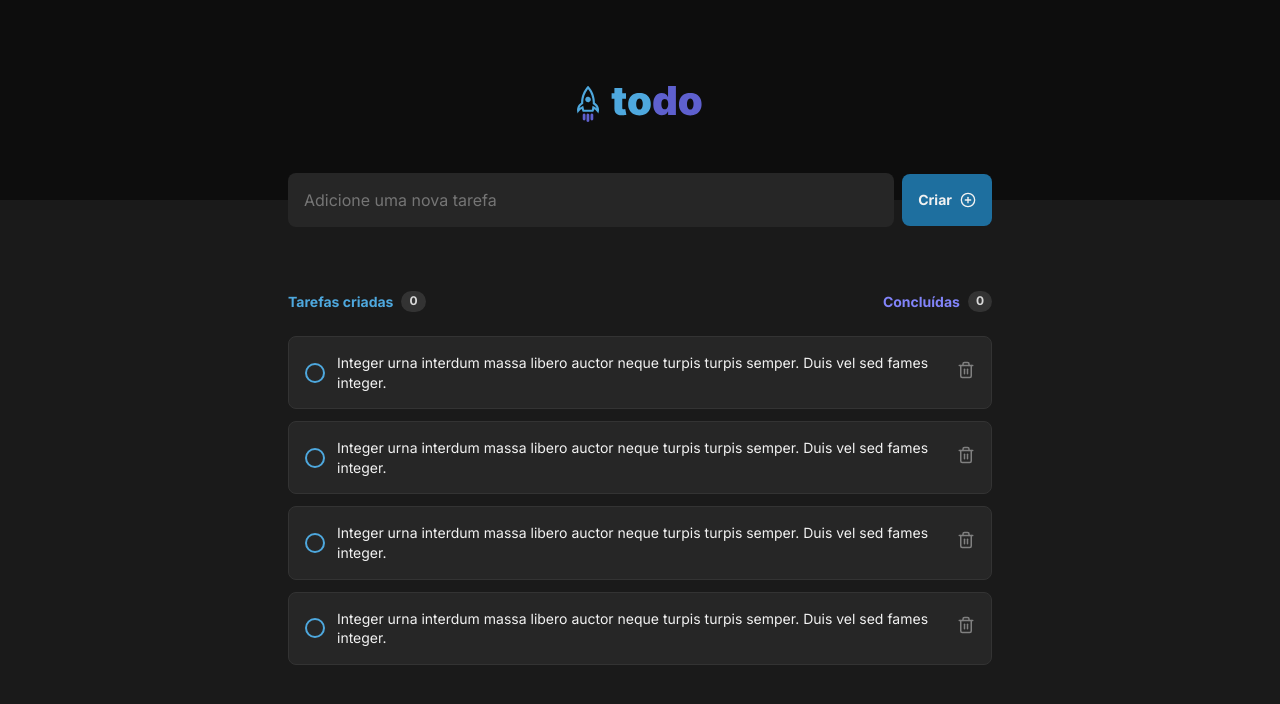
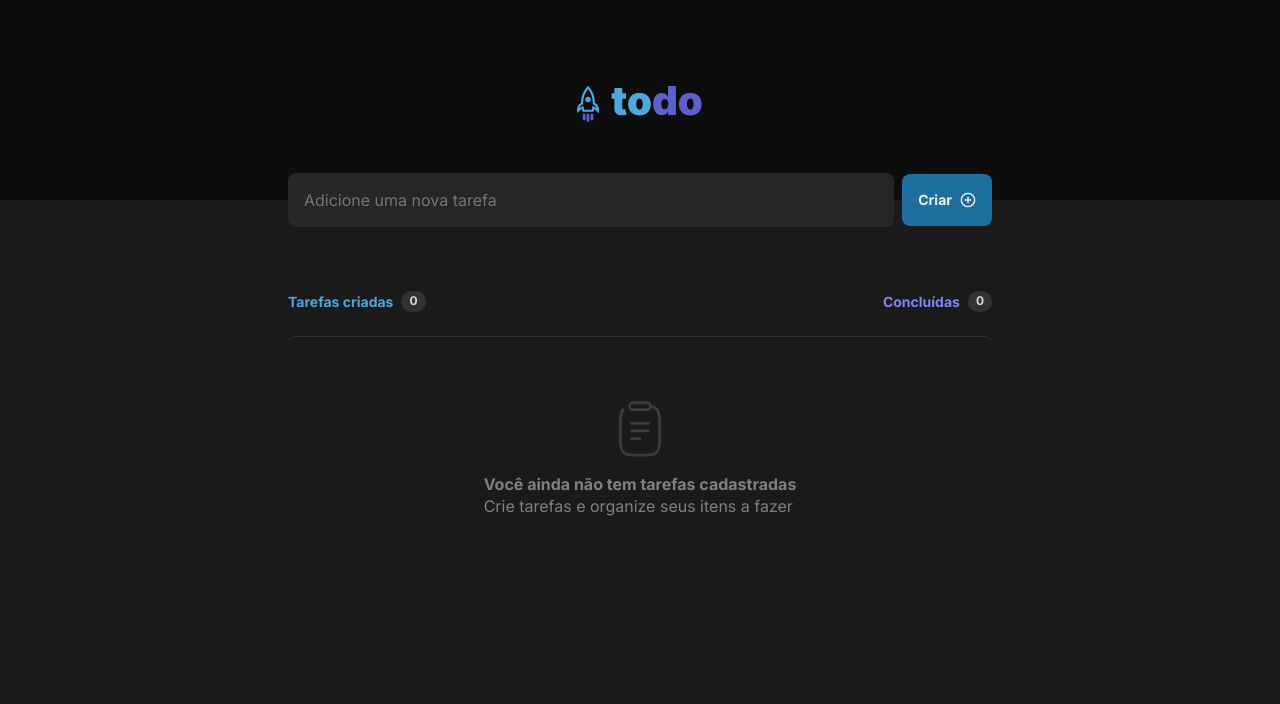
Before and after one commit to paulogarbo/ToDo-List, a React (Vite) app: page / in a window 1280 px wide. Shown: the top 704 px of the page. Built offline with nearby package versions, Linux system fonts and the light colour scheme.

Commit message:
try-to-do

```diff
--- a/src/App.tsx
+++ b/src/App.tsx
@@ -1,25 +1,32 @@
 import styles from './App.module.css'
+import { useState } from 'react'
 import { Header } from './components/Header'
 import { Input } from './components/search/Input'
-// import { Empty } from './components/tasks/Empty'
 import { Task } from './components/tasks/Task'
 import { TaskHeader } from './components/tasks/TaskHeader'
+import { Empty } from './components/tasks/Empty'
 
 export function App() {
+  const [tasks, setTasks] = useState([])
+
   return (
     <section className={styles.contentWrapper}>
       <Header/>
       <div className={styles.tasksWrapper}>
-        <Input />
+        <Input/>
         <div className={styles.tasksContent}>
           <TaskHeader/>
-          <div>
-            <Task/>
-            <Task/>
-            <Task/>
-            <Task/>
-            {/* <Empty/> */}
-          </div>
+          {tasks.length > 0 ?
+            <div>
+              {tasks.map(task => {
+                return (
+                  <Task
+                    isComplete={task.isComplete}
+                    taskContent={task.Content}
+                  />
+                )
+              })}
+            </div> : <Empty/>}
         </div>
       </div>
     </section>
--- a/src/components/search/Input.tsx
+++ b/src/components/search/Input.tsx
@@ -1,12 +1,24 @@
 import styles from './Input.module.css'
 import { Button } from './Button'
+import { useRef } from 'react'
 
-export function Input() {
+export function Input(): React.ReactElement{
+  const inputRef = useRef<HTMLInputElement | null>(null)
+
+  const handleSubmitTask = (event: React.FormEvent) => {
+    event.preventDefault()
+    if(inputRef.current?.value == null) return;
+
+  }
+
   return (
-    <div className={styles.addTaskWrapper}>
+    <form onSubmit={handleSubmitTask} className={styles.addTaskWrapper}>
       <label className={styles.srOnly}>Adicione uma nova tarefa</label>
-      <input type="text" placeholder='Adicione uma nova tarefa' />
-      <Button/>
-    </div>
+      <input
+        type="text"
+        ref={inputRef}
+        placeholder='Adicione uma nova tarefa' />
+      <Button />
+    </form>
   )
 }
```
Also changed, not shown: src/components/search/Button.tsx (+5 -4 lines).
